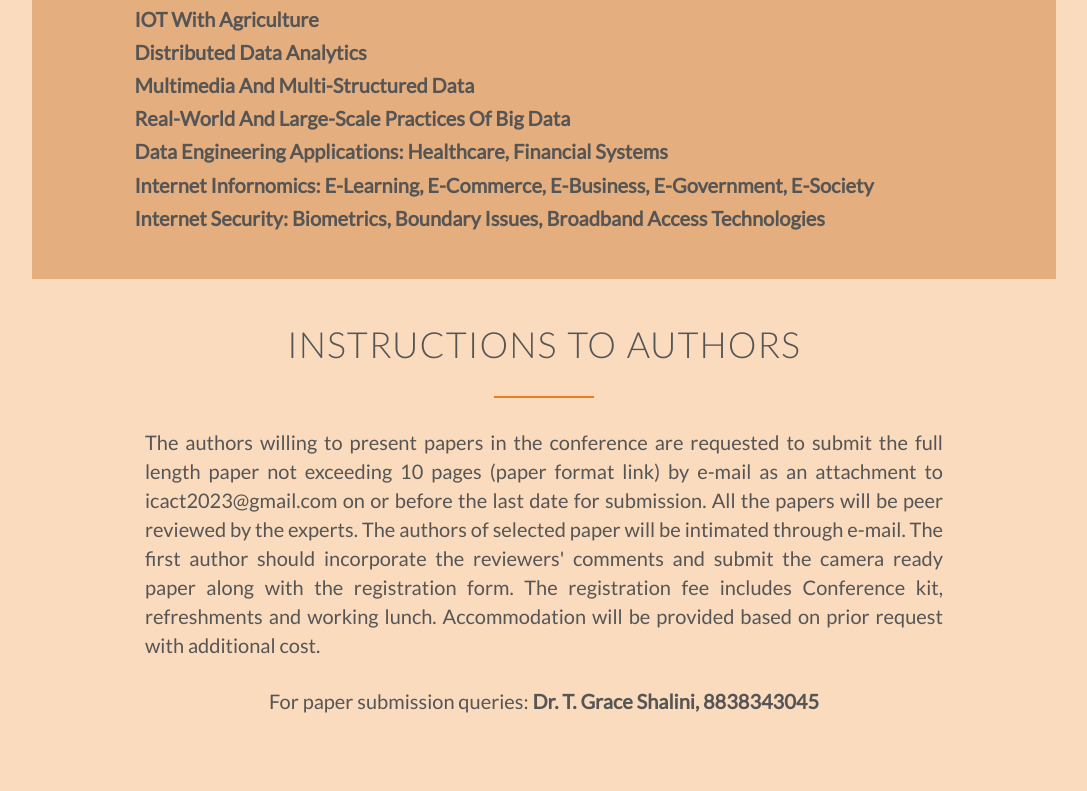
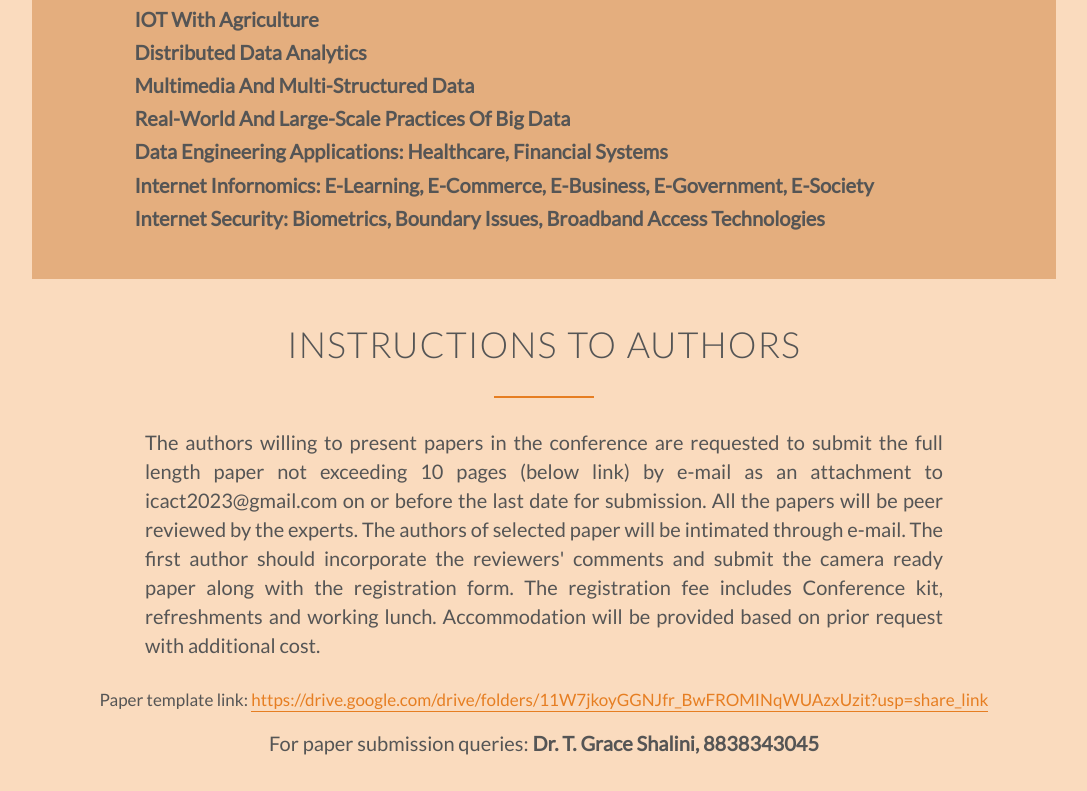
Before and after one commit to VishalRaja1207/icact2023, a plain HTML site: page callforpapers.html in a window 1280 px wide. Shown: the part 2463-3254 px from the top of the page, without its empty margins (96-1183 px from the left). Before the commit the page ends 3211 px from the top, so only its background shows below. Drawn offline with nearby package versions, Linux system fonts and the light colour scheme.

Commit message:
Update callforpapers.html

```diff
--- a/callforpapers.html
+++ b/callforpapers.html
@@ -132,13 +132,19 @@
             <h2>INSTRUCTIONS TO AUTHORS</h2>
             <p class="long-copy">
                 The authors willing to present papers in the conference are requested to submit the full
-                length paper not exceeding 10 pages (paper format link) by e-mail as an attachment to
+                length paper not exceeding 10 pages (below link) by e-mail as an attachment to
                 icact2023@gmail.com on or before the last date for submission. All the papers will be peer
                 reviewed by the experts. The authors of selected paper will be intimated through e-mail.
                 The first author should incorporate the reviewers' comments and submit the camera ready
                 paper along with the registration form. The registration fee includes Conference kit,
                 refreshments and working lunch. Accommodation will be provided based on prior request with additional cost.
             </p>
+	    <div style="text-align: center; font-size: 17px"  class="gs">Paper template link:
+                <a class="paper-template" href="https://drive.google.com/drive/folders/11W7jkoyGGNJfr_BwFROMINqWUAzxUzit?usp=share_link" >
+                    https://drive.google.com/drive/folders/11W7jkoyGGNJfr_BwFROMINqWUAzxUzit?usp=share_link
+                </a>
+            </div>
+	    <br>
             <p style="text-align: center;"  class="gs">For paper submission queries: <b>Dr. T. Grace Shalini, 8838343045</b></p>
         </div>
     </section>
```
